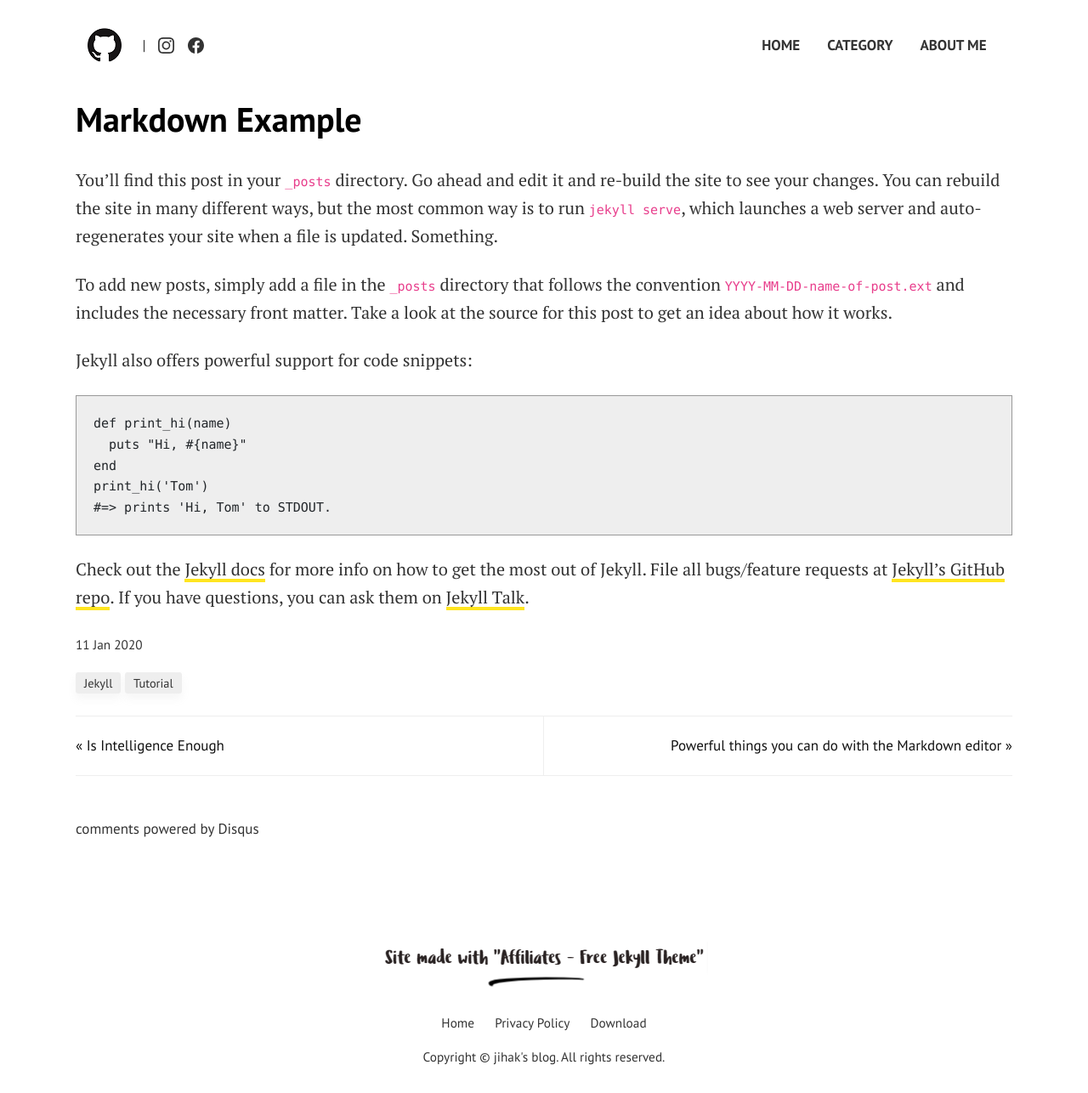
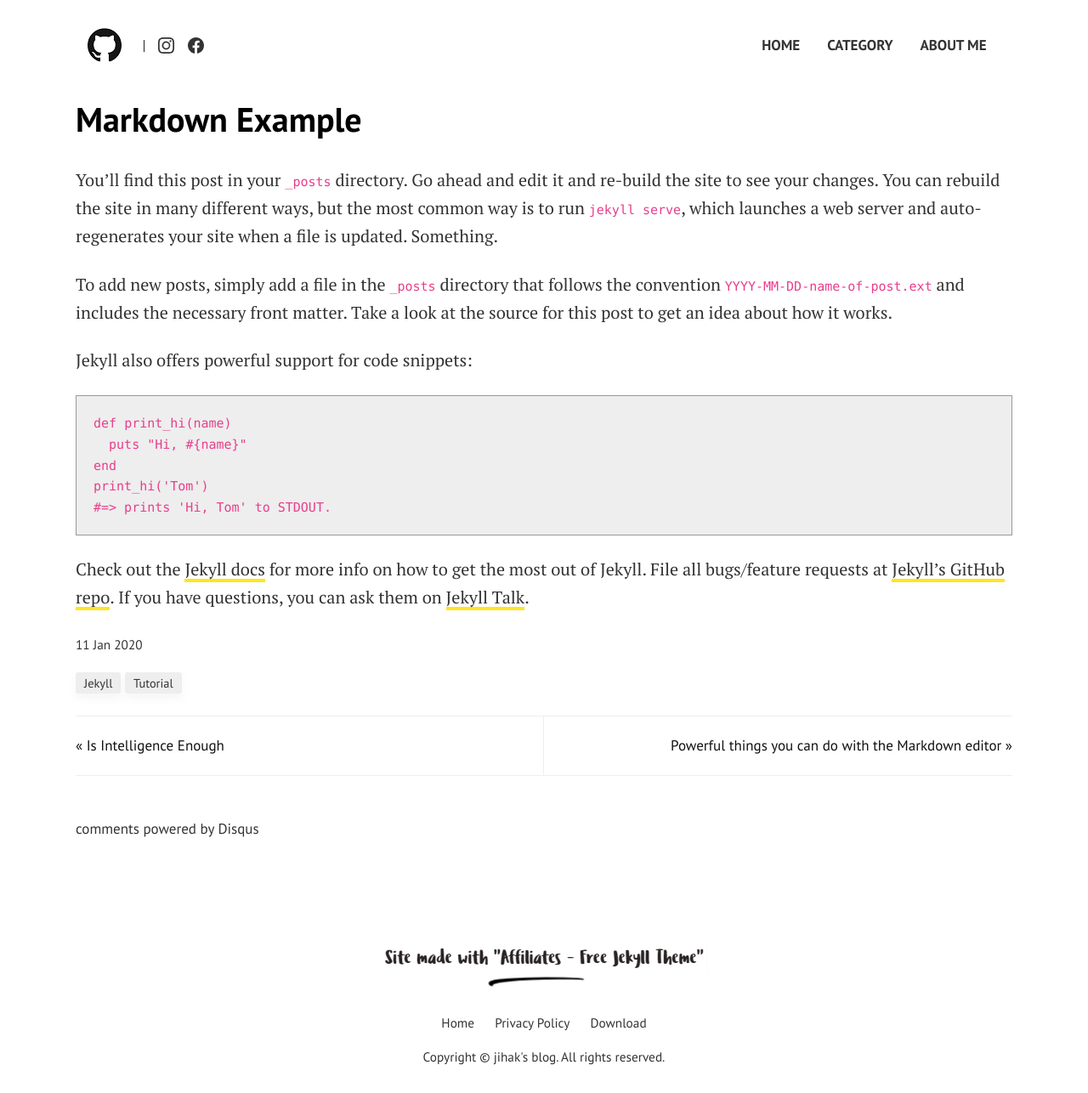
Before and after one commit to easyhak/easyhak.github.io, a Jekyll site: the page built from _posts/2020-01-11-markup-example.md, in a window 1280 px wide and 1286 px high. Shown: the whole window at 85% size. Built offline with Jekyll 4.4.1, drawn with Linux system fonts in a browser that asks for light colours; comment, search, counter and statistics services are not loaded.

Commit message:
Update _code.scss

```diff
--- a/_sass/bootstrap/_code.scss
+++ b/_sass/bootstrap/_code.scss
@@ -39,12 +39,12 @@ kbd {
 pre {
   display: block;
   font-size: $code-font-size;
-  color: $pre-color;
+  # color: $pre-color;
 
   // Account for some code outputs that place code tags in pre tags
   code {
     font-size: inherit;
-    color: inherit;
+    # color: inherit;
     word-break: normal;
   }
 }
```
